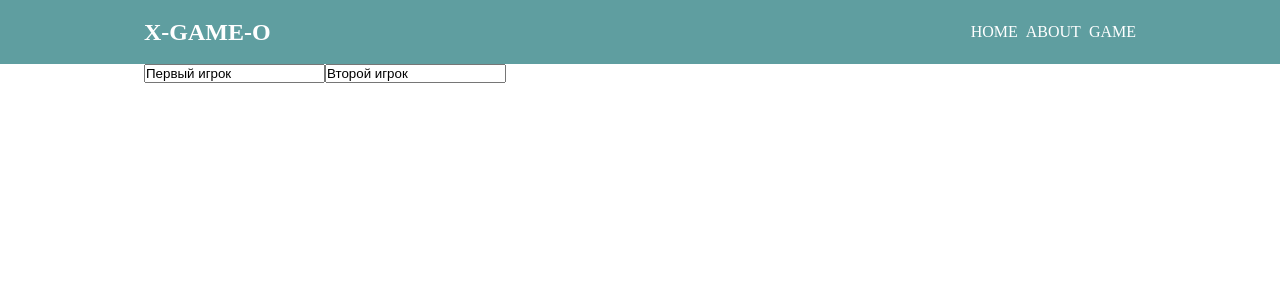
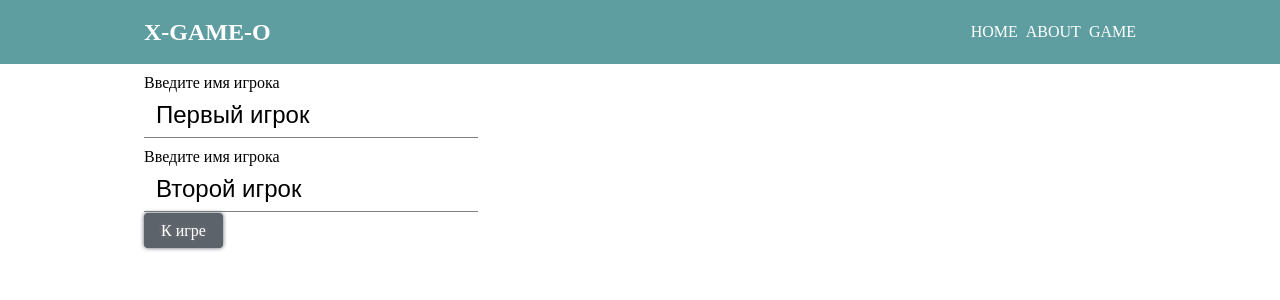
Before and after one commit to bebeto123g/x-game, a React (Create React App) app: page / in a window 1280 px wide. Shown: the top 300 px of the page. Built offline with nearby package versions, Linux system fonts and the light colour scheme.

Commit message:
input name refactor

```diff
--- a/src/components/InputNamePlayer/InputNamePlayer.scss
+++ b/src/components/InputNamePlayer/InputNamePlayer.scss
@@ -1,3 +1,19 @@
 .input-player {
+    margin: 10px 0;
+    &__label {
+        display: block;
+    }
+
+    &__input {
+        height: 46px;
+        padding: 4px 12px;
+        font-size: 24px;
+        border: none;
+        border-bottom: 1px solid gray;
+        &:active, &:focus {
+            outline: none;
+            border-bottom: 1px solid red;
+        }
+    }
 
 }
--- a/src/components/InputNamePlayer/InputNamePlayer.tsx
+++ b/src/components/InputNamePlayer/InputNamePlayer.tsx
@@ -1,22 +1,44 @@
-import React, { FC, FocusEvent } from 'react';
+import React, { ChangeEvent, FC, FocusEvent, useState } from 'react';
+import { useDispatch } from 'react-redux';
+import { useAppSelector } from '../../store';
+import { setUser } from '../../store/users/actions';
 import './InputNamePlayer.scss';
 
-interface InputNamePlayerType {
-    name: string;
-    id: 0 | 1;
-    callback: (e: FocusEvent<HTMLInputElement>) => void;
+const InputNamePlayer: FC<{ id: 0 | 1 }> = ({ id }) => {
+    const users = useAppSelector((state) => state.users);
+    const dispatch = useDispatch();
+    const [userName, setUserName] = useState(users[id].name);
+
+    const handlerBlur = (e: FocusEvent<HTMLInputElement>) => {
+        if (userName === users[id].name) return;
+        if (!userName) {
+            setUserName(users[id].name);
+            return;
         }
+        dispatch(setUser(id, userName));
+    };
 
-const InputNamePlayer: FC<InputNamePlayerType> = ({ name, id, callback }) => {
+    const handlerInput = (e: ChangeEvent<HTMLInputElement>) => {
+        setUserName(e.target.value);
+    };
+
     return (
+        <>
+            <div className="input-player">
+                <label htmlFor={String(id)} className="input-player__label">
+                    Введите имя игрока
+                </label>
                 <input
-            className="input-player"
+                    className="input-player__input"
                     type="text"
                     name={String(id)}
                     id={String(id)}
-            defaultValue={name}
-            onBlur={callback}
+                    onBlur={handlerBlur}
+                    onChange={handlerInput}
+                    value={userName}
                 />
+            </div>
+        </>
     );
 };
 
--- a/src/components/UI/Button/Button.tsx
+++ b/src/components/UI/Button/Button.tsx
@@ -1,5 +1,4 @@
 import React, { FC } from 'react';
-import './Button.scss';
 
 export type ButtonPropsTypes = {
     variant?: 'danger' | 'info' | 'warning' | 'primary';
--- /dev/null
+++ b/src/components/UI/Button/ButtonLink.tsx
@@ -0,0 +1,21 @@
+import React, { FC } from 'react';
+import { Link } from 'react-router-dom';
+import { ButtonPropsTypes } from './Button';
+
+interface ButtonLinkPropsTypes extends Omit<ButtonPropsTypes, 'callback'>{
+    to: string
+}
+
+const ButtonLink: FC<ButtonLinkPropsTypes> = ({ variant, size, children, classNames, to }) => {
+    const variantClass = variant ? ` btn-${variant}` : '';
+    const sizeClass = size ? ` btn-${size}` : '';
+    const propClasses = classNames ? ` ${classNames}` : '';
+
+    return (
+        <Link to={to} className={`btn${variantClass}${sizeClass}${propClasses}`}>
+            {children}
+        </Link>
+    );
+};
+
+export default ButtonLink;
--- a/src/styles/common.scss
+++ b/src/styles/common.scss
@@ -2,3 +2,4 @@
 @import 'services/layout';
 
 // components
+@import "components/common";
--- a/src/components/UI/Button/Button.scss
+++ b/src/styles/components/_btn.scss
@@ -1,5 +1,3 @@
-@import '../../../styles/services/common.scss';
-
 @mixin btn-variant($color) {
     background-color: $color;
     border: 1px solid $color;
@@ -12,8 +10,9 @@
     transition: box-shadow .2s;
     color: white;
     text-shadow: 0 0 4px gray;
-    box-shadow: 0 0 4px 0px $secondary;
+    box-shadow: 0 0 4px 0 $secondary;
     font-size: 16px;
+    text-decoration: none;
     @include btn-variant($secondary);
 
     &:active {
--- /dev/null
+++ b/src/styles/components/common.scss
@@ -0,0 +1 @@
+@import "btn";
--- a/src/views/Home.tsx
+++ b/src/views/Home.tsx
@@ -1,33 +1,14 @@
-import React, { useCallback, FocusEvent } from 'react';
+import React from 'react';
 import InputNamePlayer from '../components/InputNamePlayer/InputNamePlayer';
-import { useAppSelector } from '../store';
-import { useDispatch } from 'react-redux';
-import { setUser } from '../store/users/actions';
+import ButtonLink from '../components/UI/Button/ButtonLink';
 
 const Home = () => {
-    const users = useAppSelector((state) => state.users);
-    const dispatch = useDispatch();
-
-    const handlerName = useCallback(
-        (e: FocusEvent<HTMLInputElement>) => {
-            const value = e.target.value;
-            const id = Number(e.target.id);
-            if (id !== 0 && id !== 1) {
-                throw new Error('ошибка id');
-            }
-            if (value === users[id].name) {
-                return;
-            }
-
-            dispatch(setUser(id, value));
-        },
-        [users]
-    );
-
     return (
         <>
-            <InputNamePlayer name={users[0].name} id={0} callback={handlerName} />
-            <InputNamePlayer name={users[1].name} id={1} callback={handlerName} />
+            <InputNamePlayer id={0} />
+            <InputNamePlayer id={1} />
+
+            <ButtonLink to={'/game'}>К игре</ButtonLink>
         </>
     );
 };
```
Also changed, not shown: 1 other file (tests, documents, lock files or other folders). Lines whose indentation alone changed are shown as unchanged.
